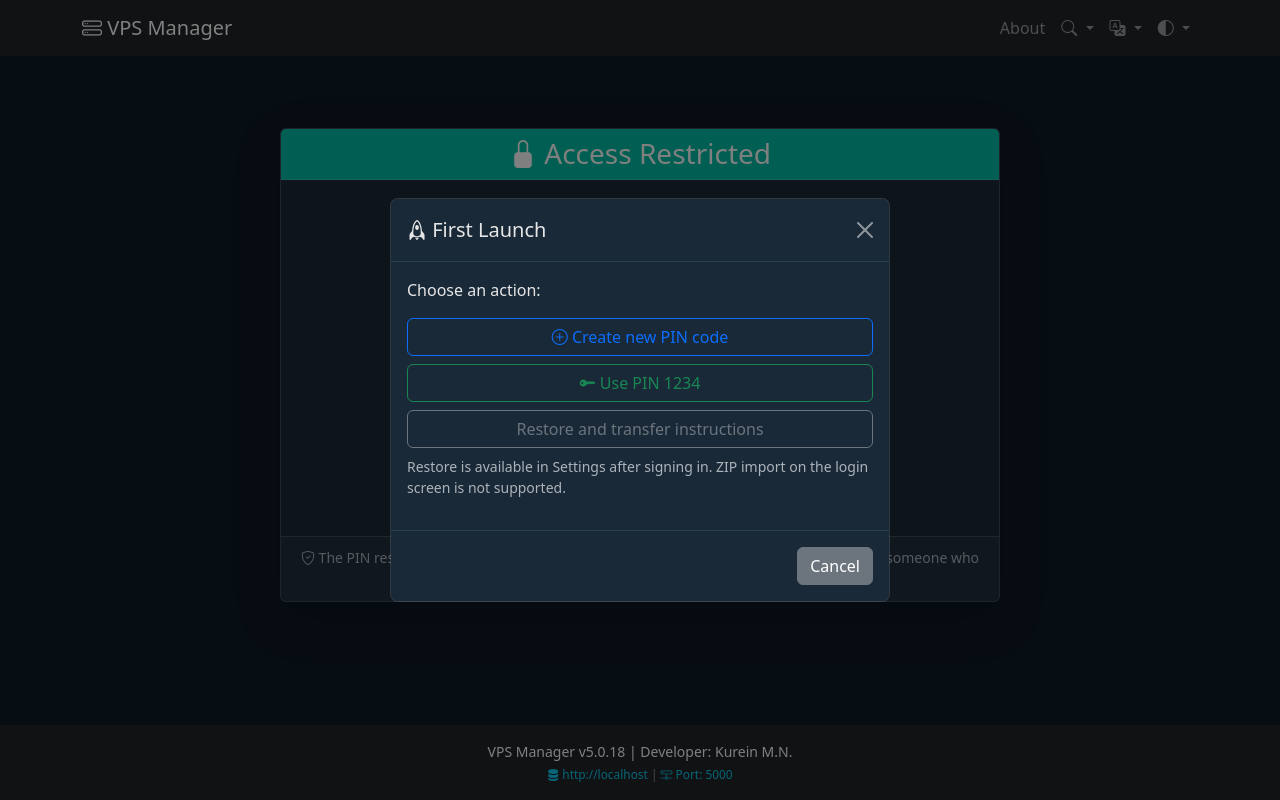
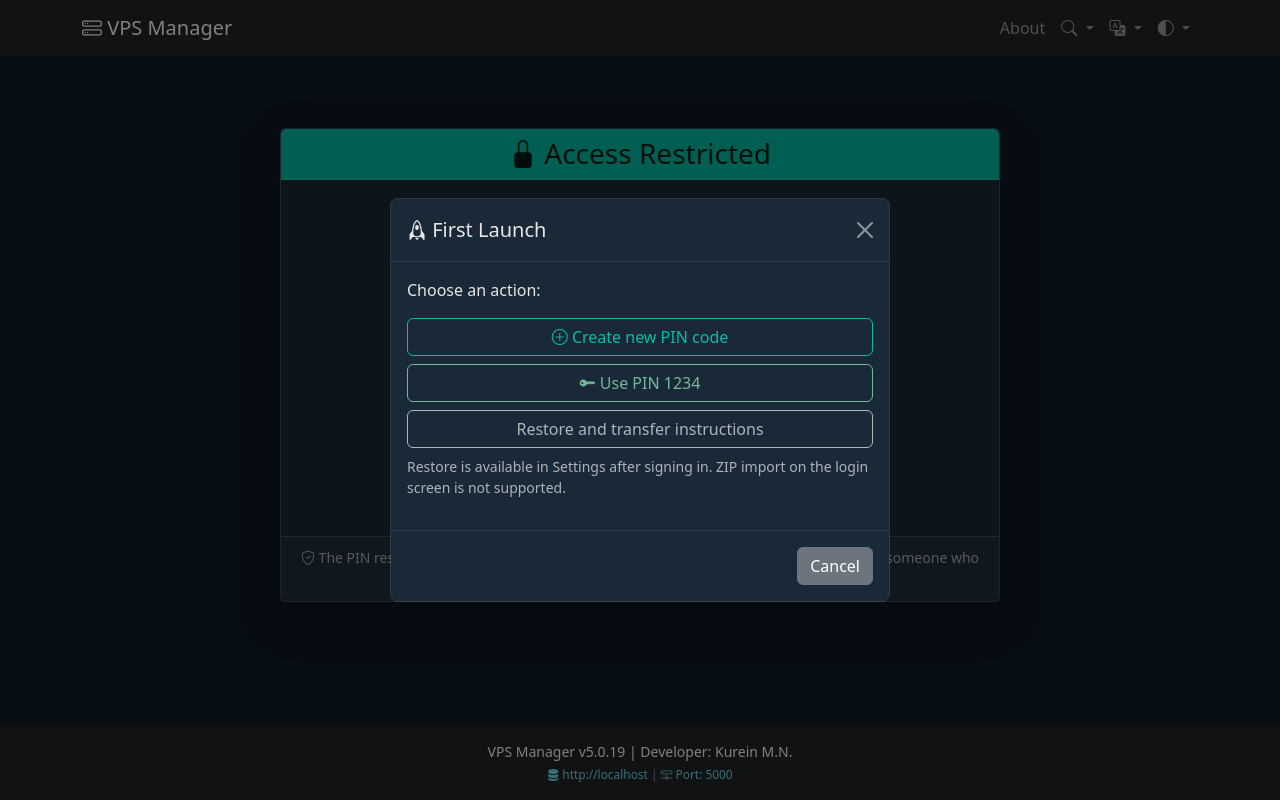
Before and after one commit to kureinmaxim/vpn-server-manager, a Flask app: page /locked in a window 1280 px wide. Run offline with Flask 3, Linux system fonts and the light colour scheme; some libraries are stand-ins or nearby versions.

Commit message:
Improve theme contrast and VoiceOver access; bump to 5.0.19

```diff
--- a/app/__init__.py
+++ b/app/__init__.py
@@ -227,7 +227,7 @@ def load_app_info(app):
         runtime_config = _load_json_if_exists(runtime_config_path) or {}
 
         app_info = (release_config or {}).get('app_info') or {
-            "version": app.config.get('APP_VERSION', '5.0.18'),
+            "version": app.config.get('APP_VERSION', '5.0.19'),
             "release_date": "30.10.2026",
             "last_updated": "2026-10-30",
             "developer": "Куреин М.Н."
@@ -244,7 +244,7 @@ def load_app_info(app):
     except Exception as e:
         app.logger.warning(f"Could not load app_info: {e}")
         app.config['app_info'] = {
-            "version": "5.0.18",
+            "version": "5.0.19",
             "release_date": "30.10.2026",
             "last_updated": "2026-10-30",
             "developer": "Куреин М.Н."
--- a/app/config.py
+++ b/app/config.py
@@ -56,7 +56,7 @@ if is_frozen:
             # Создаем минимальный .env
             with open(dotenv_path, 'w') as f:
                 f.write(f"SECRET_KEY={secret_key}\n")
-                f.write("APP_VERSION=5.0.18\n")
+                f.write("APP_VERSION=5.0.19\n")
                 f.write("BABEL_DEFAULT_LOCALE=en\n")
             print(f"✅ Created minimal .env at {dotenv_path}")
 
@@ -116,7 +116,7 @@ class Config:
     BABEL_SUPPORTED_LOCALES = ['ru', 'en', 'zh']
 
     # Настройки приложения
-    APP_VERSION = os.getenv('APP_VERSION', '5.0.18')
+    APP_VERSION = os.getenv('APP_VERSION', '5.0.19')
     APP_NAME = 'VPNServerManager-Clean'
     APP_DATA_DIR = get_app_data_dir()
 
--- a/build_macos.py
+++ b/build_macos.py
@@ -432,10 +432,10 @@ def get_version_from_config():
                         return version
 
         print("⚠️ Файлы конфигурации версии не найдены, используем версию по умолчанию")
-        return '5.0.18'
+        return '5.0.19'
     except Exception as e:
         print(f"⚠️ Ошибка чтения конфигурации версии: {e}, используем версию по умолчанию")
-        return '5.0.18'
+        return '5.0.19'
 
 def main():
     """Local build: mutate resources, sign, verify, then package; fail closed."""
--- a/docker-compose.yml
+++ b/docker-compose.yml
@@ -1,6 +1,6 @@
 version: '3.8'
 
-# VPN Server Manager v5.0.18
+# VPN Server Manager v5.0.19
 # Docker Compose конфигурация для запуска приложения
 
 services:
@@ -13,7 +13,7 @@ services:
       - FLASK_ENV=production
       - SECRET_KEY=your-production-secret-key-here
       # Раскомментируйте для кастомизации:
-      # - APP_VERSION=5.0.18
+      # - APP_VERSION=5.0.19
       # - BABEL_DEFAULT_LOCALE=en
       # - LOG_LEVEL=INFO
       # - DEFAULT_PIN=1234
@@ -46,7 +46,7 @@ services:
       - FLASK_ENV=development
       - FLASK_DEBUG=1
       - SECRET_KEY=dev-secret-key
-      - APP_VERSION=5.0.18
+      - APP_VERSION=5.0.19
     volumes:
       # Hot reload - монтирование исходного кода
       - .:/app
--- a/setup.py
+++ b/setup.py
@@ -16,10 +16,10 @@ def get_version():
             if config_path.exists():
                 with open(config_path, "r", encoding="utf-8") as fh:
                     config = json.load(fh)
-                    return config.get('app_info', {}).get('version', '5.0.18')
+                    return config.get('app_info', {}).get('version', '5.0.19')
     except Exception:
-        return '5.0.18'
-    return '5.0.18'
+        return '5.0.19'
+    return '5.0.19'
 
 # Читаем README файл
 def read_readme():
--- /dev/null
+++ b/static/css/accessibility.css
@@ -0,0 +1,115 @@
+/* Solid text/background pairs measured against WCAG 2.2 SC 1.4.3.
+   Kept after theme styles so primary controls have explicit text in every state. */
+[data-bs-theme="light"] {
+    --a11y-primary-bg: #008060;
+    --a11y-primary-outline: #008060;
+    --a11y-primary-hover: #005942;
+    --a11y-primary-text: #ffffff;
+    --a11y-primary-surface-text: #ffffff;
+    --a11y-secondary: #495057;
+    --a11y-on-secondary: #ffffff;
+    --a11y-success: #146c43;
+    --a11y-info: #08758a;
+    --a11y-warning: #806000;
+    --a11y-danger: #b02a37;
+}
+[data-bs-theme="dark"] {
+    --a11y-primary-bg: #00bfa5;
+    --a11y-primary-outline: #00bfa5;
+    --a11y-primary-hover: #33cdc0;
+    --a11y-primary-text: #001b16;
+    --a11y-primary-surface-text: #001b16;
+    --a11y-secondary: #adb5bd;
+    --a11y-on-secondary: #0d1a26;
+    --a11y-success: #75b798;
+    --a11y-info: #6edff6;
+    --a11y-warning: #ffda6a;
+    --a11y-danger: #ea868f;
+}
+html[data-skin="minecraft"] {
+    --a11y-primary-bg: #385b24;
+    --a11y-primary-outline: #8bc34a;
+    --a11y-primary-hover: #446b2c;
+    --a11y-primary-text: #ffffff;
+    --a11y-primary-surface-text: #101808;
+}
+html .btn-primary {
+    --bs-btn-bg: var(--a11y-primary-bg);
+    --bs-btn-color: var(--a11y-primary-text);
+    --bs-btn-hover-bg: var(--a11y-primary-hover);
+    --bs-btn-hover-color: var(--a11y-primary-text);
+    --bs-btn-active-bg: var(--a11y-primary-hover);
+    --bs-btn-active-color: var(--a11y-primary-text);
+}
+html[data-skin="minecraft"] .btn-primary {
+    --bs-btn-bg: var(--a11y-primary-bg);
+    --bs-btn-color: var(--a11y-primary-text);
+    --bs-btn-hover-bg: var(--a11y-primary-hover);
+    --bs-btn-hover-color: var(--a11y-primary-text);
+    --bs-btn-active-bg: var(--a11y-primary-hover);
+    --bs-btn-active-color: var(--a11y-primary-text);
+    filter: none; /* Brightness must not alter the measured text/background pair. */
+}
+html[data-skin="minecraft"] .btn-primary:hover:not(:disabled):not(.disabled) { filter: none; }
+.bg-primary.text-white, .badge.bg-primary { color: var(--a11y-primary-surface-text) !important; }
+[data-bs-theme] .badge.bg-success { color: #ffffff !important; }
+[data-bs-theme] .text-success { color: var(--a11y-success) !important; }
+[data-bs-theme] .text-info { color: var(--a11y-info) !important; }
+[data-bs-theme] .text-warning { color: var(--a11y-warning) !important; }
+[data-bs-theme] .text-danger { color: var(--a11y-danger) !important; }
+
+[data-bs-theme] .btn-outline-secondary {
+    --bs-btn-color: var(--a11y-secondary);
+    --bs-btn-border-color: var(--a11y-secondary);
+    --bs-btn-hover-bg: var(--a11y-secondary);
+    --bs-btn-hover-color: var(--a11y-on-secondary);
+    --bs-btn-active-bg: var(--a11y-secondary);
+    --bs-btn-active-color: var(--a11y-on-secondary);
+}
+
+[data-bs-theme] .btn-outline-primary {
+    --bs-btn-color: var(--a11y-primary-outline);
+    --bs-btn-border-color: var(--a11y-primary-outline);
+    --bs-btn-hover-bg: var(--a11y-primary-outline);
+    --bs-btn-active-bg: var(--a11y-primary-outline);
+    --bs-btn-hover-color: var(--a11y-on-secondary);
+    --bs-btn-active-color: var(--a11y-on-secondary);
+}
+
+[data-bs-theme] .btn-outline-success {
+    --bs-btn-color: var(--a11y-success);
+    --bs-btn-border-color: var(--a11y-success);
+    --bs-btn-hover-bg: var(--a11y-success);
+    --bs-btn-active-bg: var(--a11y-success);
+    --bs-btn-hover-color: var(--a11y-on-secondary);
+    --bs-btn-active-color: var(--a11y-on-secondary);
+}
+
+[data-bs-theme] .btn-outline-info {
+    --bs-btn-color: var(--a11y-info);
+    --bs-btn-border-color: var(--a11y-info);
+    --bs-btn-hover-bg: var(--a11y-info);
+    --bs-btn-active-bg: var(--a11y-info);
+    --bs-btn-hover-color: var(--a11y-on-secondary);
+    --bs-btn-active-color: var(--a11y-on-secondary);
+}
+
+[data-bs-theme] .btn-outline-warning {
+    --bs-btn-color: var(--a11y-warning);
+    --bs-btn-border-color: var(--a11y-warning);
+    --bs-btn-hover-bg: var(--a11y-warning);
+    --bs-btn-active-bg: var(--a11y-warning);
+    --bs-btn-hover-color: var(--a11y-on-secondary);
+    --bs-btn-active-color: var(--a11y-on-secondary);
+}
+
+[data-bs-theme] .btn-outline-danger {
+    --bs-btn-color: var(--a11y-danger);
+    --bs-btn-border-color: var(--a11y-danger);
+    --bs-btn-hover-bg: var(--a11y-danger);
+    --bs-btn-active-bg: var(--a11y-danger);
+    --bs-btn-hover-color: var(--a11y-on-secondary);
+    --bs-btn-active-color: var(--a11y-on-secondary);
+}
+
+html[data-skin="minecraft"] [class*="btn-outline-"]:hover:not(:disabled):not(.disabled) { filter: none; }
--- a/static/js/credentials.js
+++ b/static/js/credentials.js
@@ -168,6 +168,7 @@
         var eyeIcon = button.querySelector('i');
         var revealing = input.dataset.revealed !== '1';
         input.dataset.revealed = revealing ? '1' : '0';
+        button.setAttribute('aria-pressed', String(revealing));
         applySecretInputType(input);
         if (eyeIcon) {
             eyeIcon.classList.toggle('bi-eye', !revealing);
@@ -397,6 +398,10 @@
     }
 
     document.addEventListener('DOMContentLoaded', function () {
+        document.querySelectorAll('.copy-btn[aria-label]').forEach(function (button) {
+            var command = button.closest('.d-flex')?.querySelector('code');
+            if (command) button.setAttribute('aria-label', button.getAttribute('aria-label') + ': ' + command.textContent.trim());
+        });
         bindPasteSanitize(document);
         bindSecretInputMasks(document);
         bindSshRootHint(document);
--- a/templates/edit_server.html
+++ b/templates/edit_server.html
@@ -317,7 +317,7 @@
                         {% for hint in commands %}
                         <div class="d-flex justify-content-between align-items-center mb-1">
                             <pre class="mb-0 me-2 flex-grow-1"><code class="language-bash" style="font-size: 0.8em;">{{ hint.command }}</code></pre>
-                            <button type="button" class="btn btn-sm btn-outline-secondary copy-btn flex-shrink-0" onclick="copyHint(this)"><i class="bi bi-clipboard"></i></button>
+                            <button type="button" class="btn btn-sm btn-outline-secondary copy-btn flex-shrink-0" onclick="copyHint(this)" aria-label="{{ _('Копировать') }}"><i class="bi bi-clipboard" aria-hidden="true"></i></button>
                         </div>
                         {% endfor %}
                     {% endfor %}
--- a/templates/layout.html
+++ b/templates/layout.html
@@ -11,6 +11,7 @@
     <link rel="stylesheet" href="{{ url_for('static', filename='css/bootstrap-icons.min.css') }}">
     <link rel="stylesheet" href="{{ url_for('static', filename='css/style.css') }}?v={{ app_info.get('version', '') }}">
     <link rel="stylesheet" href="{{ url_for('static', filename='css/theme_minecraft.css') }}?v={{ app_info.get('version', '') }}">
+    <link rel="stylesheet" href="{{ url_for('static', filename='css/accessibility.css') }}?v={{ app_info.get('version', '') }}">
     <style>
         html, body {
             height: 100%;
@@ -51,7 +52,7 @@
     <nav class="navbar navbar-expand-lg navbar-dark bg-dark mb-4">
         <div class="container">
             <a class="navbar-brand" href="{{ url_for('main.index') }}">
-                <i class="bi bi-hdd-stack"></i> {{ _('VPS Manager') }}
+                <i class="bi bi-hdd-stack" aria-hidden="true"></i> {{ _('VPS Manager') }}
             </a>
             <button class="navbar-toggler" type="button" data-bs-toggle="collapse" data-bs-target="#navbarNav" aria-controls="navbarNav" aria-expanded="false" aria-label="{{ _('Меню навигации') }}">
                 <span class="navbar-toggler-icon"></span>
@@ -102,15 +103,15 @@
                             <i class="bi bi-circle-half" aria-hidden="true"></i>
                         </a>
                         <ul class="dropdown-menu dropdown-menu-end">
-                            <li><a class="dropdown-item" href="#" onclick="setTheme('light', event); return false;"><i class="bi bi-sun-fill me-2"></i>{{ _('Светлая') }}</a></li>
-                            <li><a class="dropdown-item" href="#" onclick="setTheme('dark', event); return false;"><i class="bi bi-moon-stars-fill me-2"></i>{{ _('Темная') }}</a></li>
-                            <li><a class="dropdown-item" href="#" onclick="setTheme('minecraft', event); return false;"><i class="bi bi-bricks me-2"></i>Minecraft</a></li>
+                            <li><a class="dropdown-item" href="#" onclick="setTheme('light', event); return false;"><i class="bi bi-sun-fill me-2" aria-hidden="true"></i>{{ _('Светлая') }}</a></li>
+                            <li><a class="dropdown-item" href="#" onclick="setTheme('dark', event); return false;"><i class="bi bi-moon-stars-fill me-2" aria-hidden="true"></i>{{ _('Темная') }}</a></li>
+                            <li><a class="dropdown-item" href="#" onclick="setTheme('minecraft', event); return false;"><i class="bi bi-bricks me-2" aria-hidden="true"></i>Minecraft</a></li>
                         </ul>
                     </li>
                     {% if session.get('pin_authenticated') %}
                     <li class="nav-item">
                         <a class="nav-link" href="#" onclick="logout(event); return false;" title="{{ _('Выйти из системы') }}" aria-label="{{ _('Выйти из системы') }}">
-                            <i class="bi bi-box-arrow-right"></i>
+                            <i class="bi bi-box-arrow-right" aria-hidden="true"></i>
                         </a>
                     </li>
                     {% endif %}
@@ -131,9 +132,9 @@
             </p>
             {% if server_info %}
             <p class="mb-0 mt-1 text-info" style="font-size: 0.85em;">
-                <i class="bi bi-server"></i> {{ server_info.url }}
+                <i class="bi bi-server" aria-hidden="true"></i> {{ server_info.url }}
                 <span class="text-white-50">|</span>
-                <i class="bi bi-hdd-network"></i> {{ _('Порт') }}: {{ server_info.port }}
+                <i class="bi bi-hdd-network" aria-hidden="true"></i> {{ _('Порт') }}: {{ server_info.port }}
             </p>
             {% endif %}
         </div>
@@ -369,7 +370,7 @@
             const originalText = button.innerHTML;
 
             // Показываем индикатор загрузки
-            button.innerHTML = '<i class="bi bi-arrow-clockwise spin"></i> Проверка...';
+            button.innerHTML = '<i class="bi bi-arrow-clockwise spin" aria-hidden="true"></i> Проверка...';
             button.disabled = true;
 
             fetch(`/check_ip/${ipAddress}`)
@@ -390,7 +391,7 @@
                             <div class="modal-content">
                                 <div class="modal-header">
                                     <h5 class="modal-title" id="pinLoginModalLabel">
-                                        <i class="bi bi-search"></i> Информация об IP: ${ipAddress}
+                                        <i class="bi bi-search" aria-hidden="true"></i> Информация об IP: ${ipAddress}
                                     </h5>
                                     <button type="button" class="btn-close" data-bs-dismiss="modal" aria-label="{{ _('Закрыть') }}"></button>
                                 </div>
@@ -436,7 +437,7 @@
                     alertDiv.className = 'alert alert-danger alert-dismissible fade show position-fixed';
                     alertDiv.style.cssText = 'top: 20px; right: 20px; z-index: 9999; max-width: 400px;';
                     alertDiv.innerHTML = `
-                        <i class="bi bi-exclamation-triangle"></i> <strong>Ошибка проверки IP:</strong><br>
+                        <i class="bi bi-exclamation-triangle" aria-hidden="true"></i> <strong>Ошибка проверки IP:</strong><br>
                         ${error.message}
                         <button type="button" class="btn-close" data-bs-dismiss="alert"></button>
                     `;
@@ -533,7 +534,7 @@
                     <div class="modal-content">
                         <div class="modal-header">
                             <h5 class="modal-title">
-                                <i class="bi bi-key"></i> {{ _('Вход по PIN') }}
+                                <i class="bi bi-key" aria-hidden="true"></i> {{ _('Вход по PIN') }}
                             </h5>
                             <button type="button" class="btn-close" data-bs-dismiss="modal"></button>
                         </div>
```
Also changed, not shown: templates/add_server.html (+14 -14 lines), templates/index_locked.html (+21 -21 lines), templates/macros/credentials.html (+20 -20 lines), tests/test_templates/test_contrast.py (added, +42 -0 lines), tests/test_templates/test_credential_macros.py (+17 -2 lines), .github/ISSUE_TEMPLATE/bug.yml, CHANGELOG.md, README.md, 3 other files.
